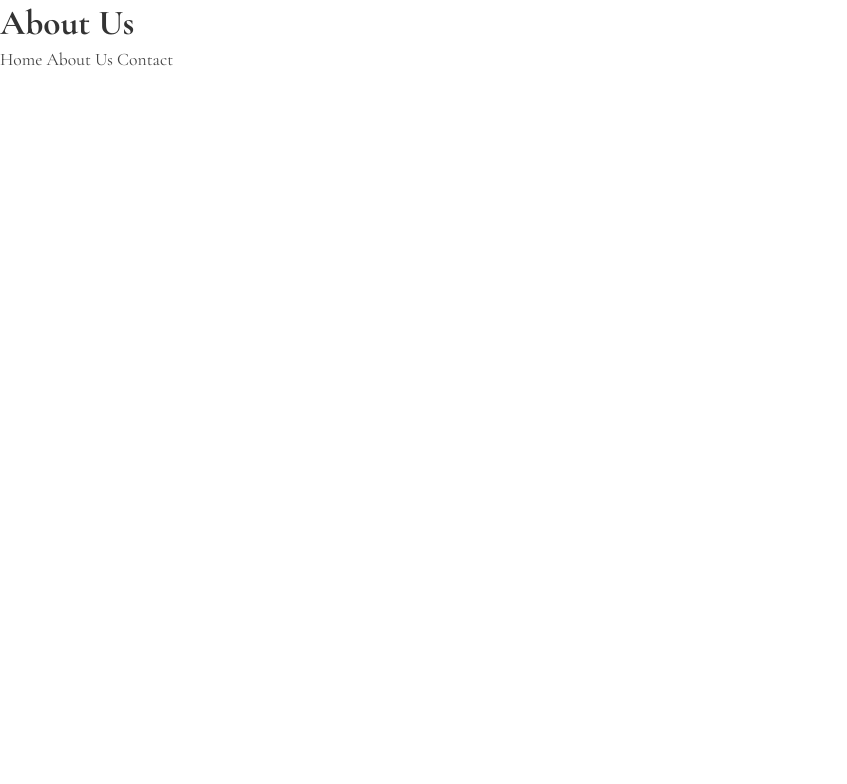
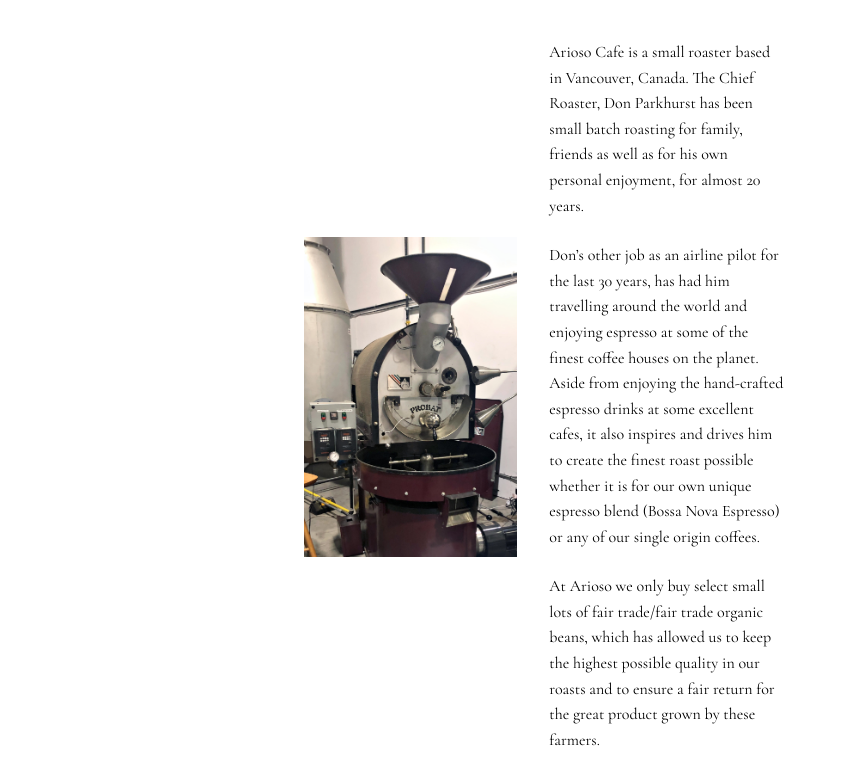
Before and after one commit to jhlchu/AriosoCafe, a website: page public/AboutUs.html in a window 1280 px wide. Shown: the whole page, without its empty margins (0-847 px from the left). Drawn offline with nearby package versions, Linux system fonts and the light colour scheme; a web font is replaced by a local one.

Commit message:
Added Writeup

```diff
--- a/public/AboutUs.html
+++ b/public/AboutUs.html
@@ -1,20 +1,39 @@
 <!DOCTYPE html>
 <html lang="en">
-<head>
-	<meta charset="UTF-8">
-	<meta name="viewport" content="width=device-width, initial-scale=1.0">
-	<meta http-equiv="X-UA-Compatible" content="ie=edge">
-	<title>Arioso-Cafe ☕️ About Us</title>
-	<link rel="stylesheet" href="./styles/index.css">
-	<link rel="stylesheet" href="./styles/AboutUs.css">
-	<script src="https://kit.fontawesome.com/347082258b.js"></script>
-</head>
-<body>
-	<h1>About Us</h1>
-	<a href="./index.html">Home</a>
-	<a href="./AboutUs.html">About Us</a>
-	<a href="./Contact.html">Contact</a>
-
-	<link rel="stylesheet" href="./styles/index.css">
-</body>
+  <head>
+    <meta charset="UTF-8" />
+    <meta name="viewport" content="width=device-width, initial-scale=1.0" />
+    <meta http-equiv="X-UA-Compatible" content="ie=edge" />
+    <title>Arioso-Cafe ☕️ About Us</title>
+    <link rel="stylesheet" href="./styles/o.css" />
+    <link rel="stylesheet" href="./styles/AboutUs.css" />
+  </head>
+  <body>
+    <main>
+      <img src="./Assets/Roasting.jpg" />
+      <section>
+        <p>
+          Arioso Cafe is a small roaster based in Vancouver, Canada. The Chief
+          Roaster, Don Parkhurst has been small batch roasting for family,
+          friends as well as for his own personal enjoyment, for almost 20
+          years.
+        </p>
+        <p>
+          Don’s other job as an airline pilot for the last 30 years, has had him
+          travelling around the world and enjoying espresso at some of the
+          finest coffee houses on the planet. Aside from enjoying the
+          hand-crafted espresso drinks at some excellent cafes, it also inspires
+          and drives him to create the finest roast possible whether it is for
+          our own unique espresso blend (Bossa Nova Espresso) or any of our
+          single origin coffees.
+        </p>
+        <p>
+          At Arioso we only buy select small lots of fair trade/fair trade
+          organic beans, which has allowed us to keep the highest possible
+          quality in our roasts and to ensure a fair return for the great
+          product grown by these farmers.
+        </p>
+      </section>
+    </main>
+  </body>
 </html>
--- a/public/styles/AboutUs.css
+++ b/public/styles/AboutUs.css
@@ -0,0 +1,29 @@
+* {
+  box-sizing: content-box;
+}
+
+main {
+  display: grid;
+  grid-template: "img data" / 2fr 1fr;
+  height: fit-content;
+  width: 100vh;
+}
+
+main > img {
+  grid-area: img;
+  max-height: 40vh;
+  margin: 1rem;
+  justify-self: right;
+  align-self: center;
+}
+
+main > section {
+  grid-area: data;
+  align-self: center;
+  margin: 1rem;
+}
+
+main > section > p {
+  margin: 1.5rem 0;
+  line-height: 1.6;
+}
--- a/public/styles/o.css
+++ b/public/styles/o.css
@@ -183,16 +183,6 @@
   animation-fill-mode: forwards;
 }
 
-/* Utilities */
-.btn {
-  animation-name: fadein;
-  animation-duration: 1s;
-  animation-delay: 1.25s;
-  opacity: 0;
-  animation-fill-mode: forwards;
-  transition: linear;
-}
-
 .section-hero {
   height: 30vh;
   background-image: url("../Assets/Bag_Optimized.jpg");
@@ -202,8 +192,8 @@
 
 @media only screen and (max-width: 1000px) {
   .section-block {
-    height: 100vh;
-    grid-template: "img" 1fr "data" 2fr/ 100vw;
+    height: fit-content;
+    grid-template: "img" 1fr "data" 1fr/ 100%;
   }
 
   .section-block > img {
--- /dev/null
+++ b/sandbox.config.json
@@ -0,0 +1,6 @@
+[
+  {
+    "key": "ctrl+q",
+    "command": "editor.emmet.action.wrapWithAbbreviation"
+  }
+]
```
Also changed, not shown: public/Assets/Roasting.jpg (added).
